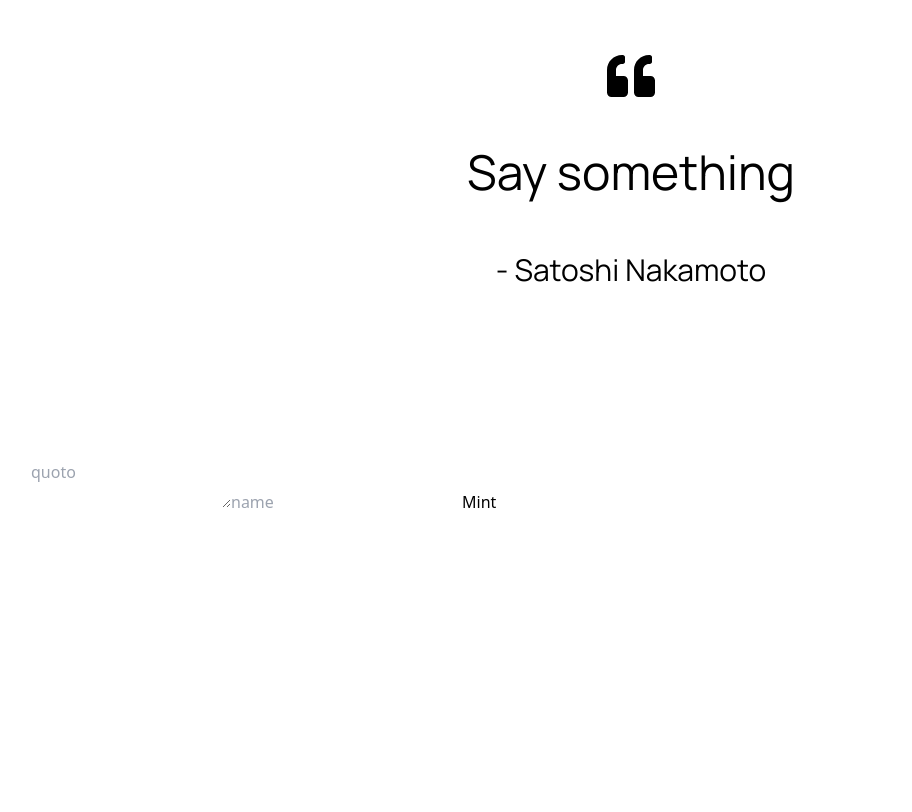
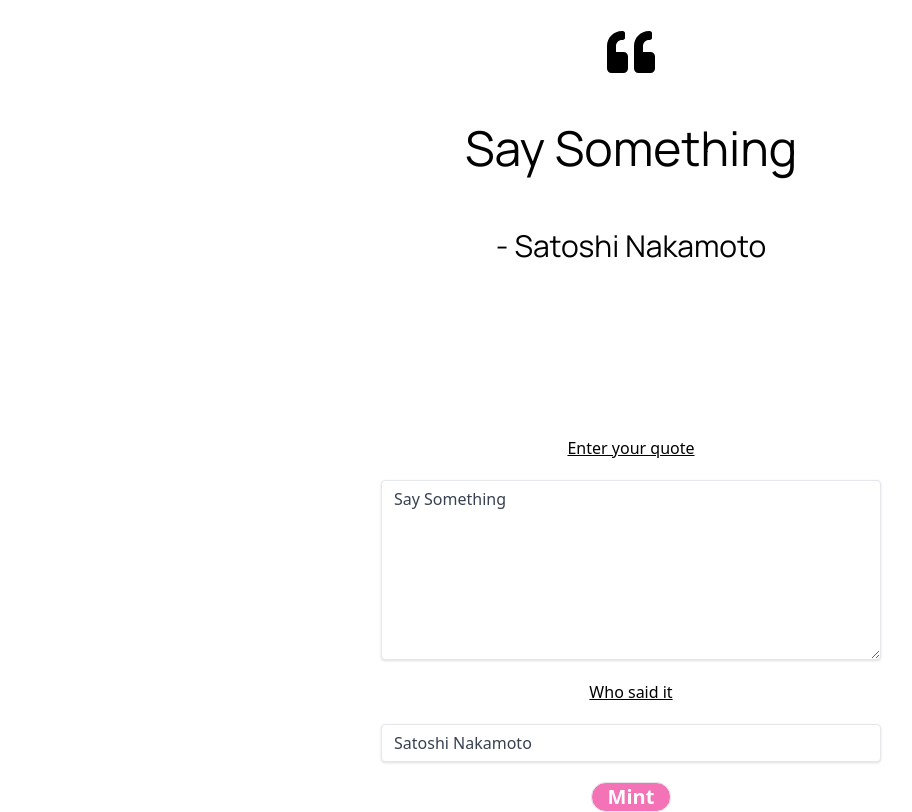
Before and after one commit to szboynono/quotation, a Next.js app: page /create-quote in a window 1280 px wide. Shown: the part 260-1072 px from the top of the page, without its empty margins (9-921 px from the left). Before the commit the page ends 800 px from the top, so only its background shows below. Built offline with nearby package versions, Linux system fonts and the light colour scheme.

Commit message:
add form validator

```diff
--- a/pages/create-quote.tsx
+++ b/pages/create-quote.tsx
@@ -1,59 +1,123 @@
 import React, { useCallback, useRef, useState } from "react";
 import { FaQuoteLeft } from "react-icons/fa";
-import domtoimage from 'dom-to-image';
+import domtoimage from "dom-to-image";
 
 const charLimit = 365;
 
 function CreateQuote() {
-  const [quote, setQuote] = useState("Say something");
-  const [name, setName] = useState("Satoshi Nakamoto");
+  const [quote, setQuote] = useState({
+    value: "Say Something",
+    error: false,
+  });
+  const [name, setName] = useState({
+    value: "Satoshi Nakamoto",
+    error: false,
+  });
 
-  const ref = useRef<HTMLDivElement>(null)
+  const ref = useRef<HTMLDivElement>(null);
 
-  const onButtonClick = useCallback(() => {
+  const onQuoteChange = (e: any) => {
+    setQuote((state) => ({
+      ...state,
+      value: e.target.value,
+      error: !e.target.value.length
+    }));
+  };
+
+  const onNameChange = (e: any) => {
+    setName((state) => ({
+      ...state,
+      value: e.target.value,
+      error: !e.target.value.length
+    }));
+  };
+
+  const handleSubmit = useCallback(
+    (e) => {
+      e.preventDefault();
       if (ref.current === null) {
-      return
+        return;
       }
-    domtoimage.toPng(ref.current, { width: 800, height: 600})
+
+      if (!!quote.error || !!name.error) return ;
+
+      domtoimage
+        .toPng(ref.current, { width: 800, height: 600 })
         .then(function (dataUrl) {
           var img = new Image();
           img.src = dataUrl;
           document.body.appendChild(img);
         })
         .catch(function (error) {
-        console.error('oops, something went wrong!', error);
+          console.error("oops, something went wrong!", error);
         });
-  }, [ref])
+    },
+    [ref, quote, name]
+  );
 
   return (
     <>
-    {quote.length}
       <div className="flex flex-col justify-center items-center">
         <div ref={ref} className="w-fit flex items-center justify-center">
           <div className="flex flex-col justify-center items-center mx-auto text-center w-[780px] h-[580px] p-10">
             <FaQuoteLeft className="mx-auto mb-10 shrink-0" size={48} />
             <div className="overflow-hidden max-h-[380px] p-2">
-          <h2 className={`${quote.length < 85 ? 'text-5xl' : 'text-3xl'} font-manrope`} style={ {wordBreak: 'break-word'}}>
-            {quote}
+              <h2
+                className={`${
+                  quote.value.length < 85 ? "text-5xl" : "text-3xl"
+                } font-manrope`}
+                style={{ wordBreak: "break-word" }}
+              >
+                {quote.value}
               </h2>
             </div>
-          <p className={`${quote.length < 85 ? 'text-3xl' : 'text-xl'} text-center font-manrope mt-12`}>- {name}</p>
+            <p
+              className={`${
+                quote.value.length < 85 ? "text-3xl" : "text-xl"
+              } text-center font-manrope mt-12`}
+            >
+              - {name.value}
+            </p>
           </div>
         </div>
       </div>
-    <div>
+      <form
+        onSubmit={handleSubmit}
+        className="flex flex-col justify-center items-center gap-5"
+      >
+        <label htmlFor="quote" className="underline">
+          Enter your quote
+        </label>
         <textarea
-          placeholder="quoto"
+          id="quote"
+          name="quote"
+          value={quote.value}
+          className="border w-[500px] h-[180px] shadow appearance-none rounded py-2 px-3 text-gray-700 leading-tight focus:outline-none focus:shadow-outline"
           maxLength={charLimit}
-          onChange={(e) => setQuote(e.target.value)}
+          onChange={(e) => onQuoteChange(e)}
         />
+         {quote.error && <p className="text-red-500 text-xs italic">Please enter the quote.</p>}
+
+        <label htmlFor="name" className="underline">
+          Who said it
+        </label>
         <input
+          id="name"
+          name="name"
+          value={name.value}
+          className="border w-[500px] shadow appearance-none rounded py-2 px-3 text-gray-700 leading-tight focus:outline-none focus:shadow-outline"
           type="text"
-          placeholder="name"
-          onChange={(e) => setName(e.target.value)}
+          onChange={(e) => onNameChange(e)}
         />
-        <button onClick={onButtonClick}>Mint</button>
-      </div>
+        {name.error && <p className="text-red-500 text-xs italic">Please enter the name.</p>}
+
+        <button
+          onClick={(e) => handleSubmit(e)}
+          className="text-xl border px-4 rounded-full font-bold bg-pink-400 text-white h-full hover:bg-pink-600"
+        >
+          Mint
+        </button>
+      </form>
     </>
   );
 }
```
Lines whose indentation alone changed are shown as unchanged.
